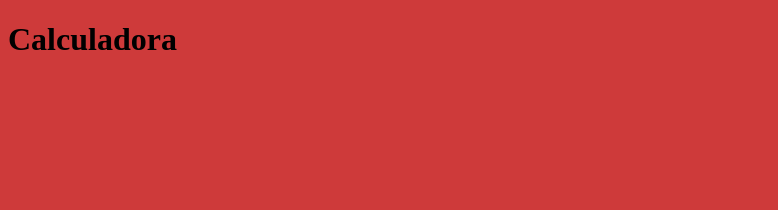
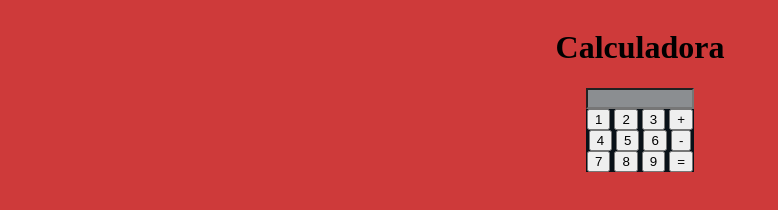
Before and after one commit to CapitanaIzi/repo_prueba, a plain HTML site: page index.html in a window 1280 px wide. Shown: the whole page, without its empty margins (0-778 px from the left). Drawn offline with Linux system fonts and the light colour scheme.

Commit message:
terminamos aca en la clase

```diff
--- a/estilo.css
+++ b/estilo.css
@@ -1,3 +1,23 @@
 body{
     background-color: rgb(206, 58, 58);
+    display: grid;
+    justify-items: center;
+
 }
+
+#contenedor-calculadora{
+    background-color: rgb(8, 10, 6);
+
+
+}
+#contenedor-calculadora > input{
+    width: 100px;
+    background-color: rgb(139, 142, 145);
+
+}
+#contenedor-opciones{
+    background-color: rgb(9, 17, 24);
+    display: grid;
+    justify-items: center;
+
+}
--- a/index.html
+++ b/index.html
@@ -1,15 +1,41 @@
 <!DOCTYPE html>
 <html lang="en">
+
 <head>
     <meta charset="UTF-8">
     <meta name="viewport" content="width=device-width, initial-scale=1.0">
     <title>Document</title>
     <link rel="stylesheet" href="estilo.css">
 </head>
+
 <body>
     <h1>Calculadora</h1>
+    <div id="contenedor-calculadora">
+        <input type="number">
+        <div id="contenedor-opciones">
+            <div class="fila">
+                <button>1</button>
+                <button>2</button>
+                <button>3</button>
+                <button>+</button>
+            </div>
+            <div class="fila">
+                <button>4</button>
+                <button>5</button>
+                <button>6</button>
+                <button>-</button>
+            </div>
+            <div class="fila">
+                <button>7</button>
+                <button>8</button>
+                <button>9</button>
+                <button>=</button>
+            </div>
+        </div>
 
-<script src="app.js" ></script>
+    </div>
+    <script src="app.js"></script>
 
 </body>
+
 </html>
```
